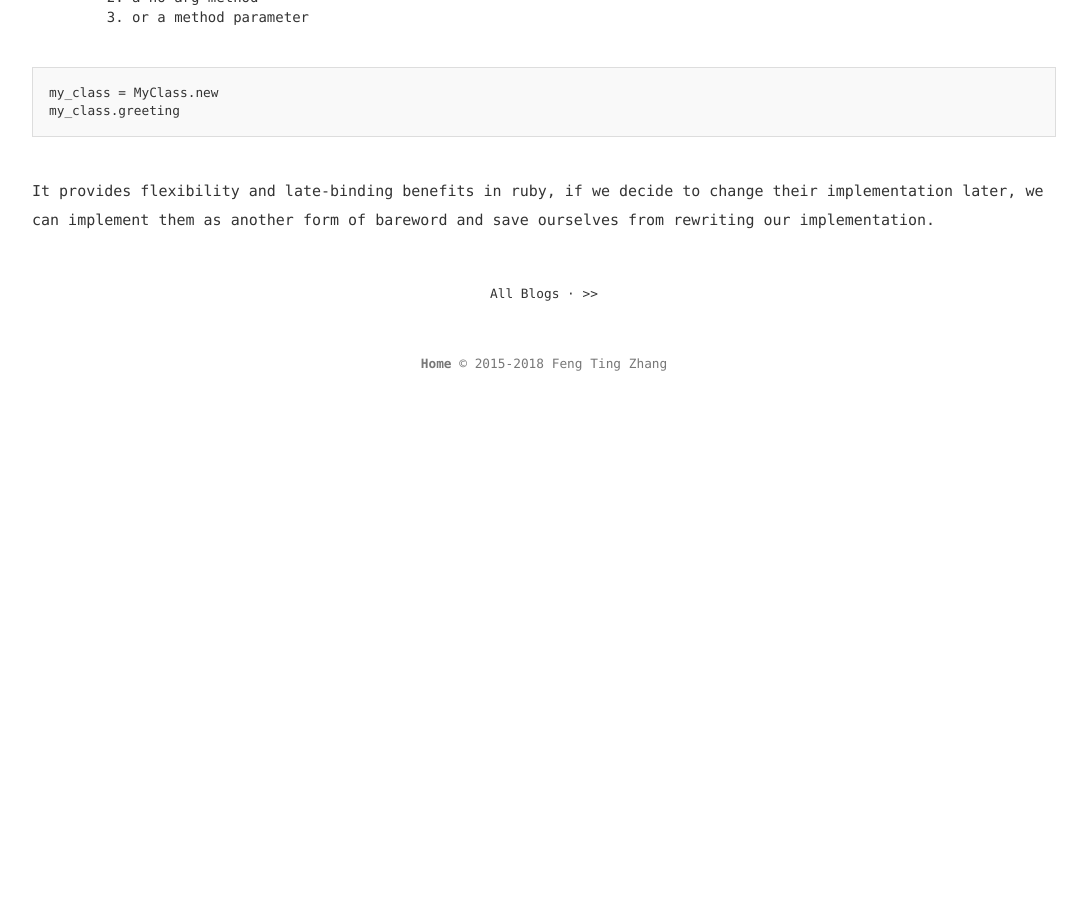
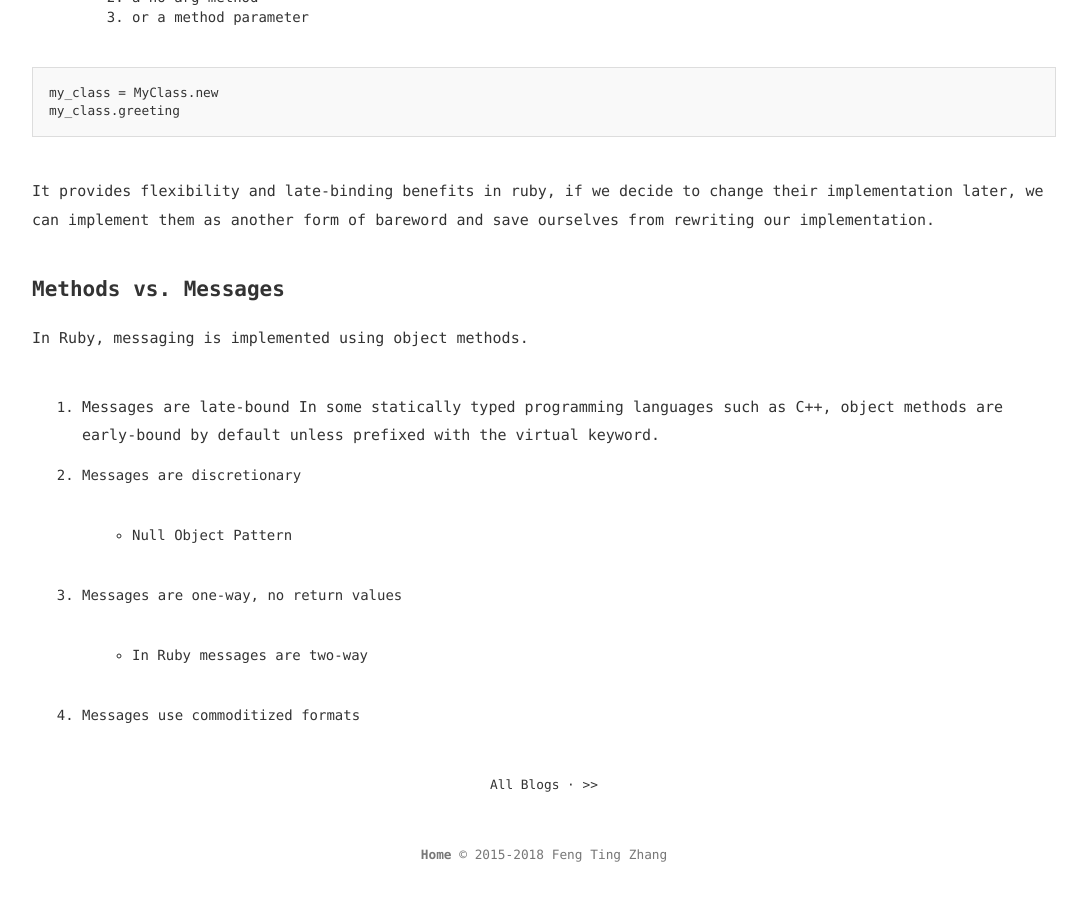
Before and after one commit to fengtingzhang/blog, a Jekyll site: the page built from _posts/2018-01-28-master-the-object-oriented-mindset-ruby-and-rails-week-1.md, in a window 1280 px wide and 900 px high, scrolled down 1219 px. Shown: the whole window, without its empty margins (96-1183 px from the left). Built offline with Jekyll 4.4.1, drawn with Linux system fonts in a browser that asks for light colours; before the commit the page ends 1628 px from its top, so only the background shows below that.

Commit message:
Update 2018-01-28-master-the-object-oriented-mindset-ruby-and-rails-week-1.md

````diff
--- a/_posts/2018-01-28-master-the-object-oriented-mindset-ruby-and-rails-week-1.md
+++ b/_posts/2018-01-28-master-the-object-oriented-mindset-ruby-and-rails-week-1.md
@@ -46,3 +46,17 @@ my_class.greeting
 ```
 
 It provides flexibility and late-binding benefits in ruby, if we decide to change their implementation later, we can implement them as another form of bareword and save ourselves from rewriting our implementation.
+
+## Methods vs. Messages
+In Ruby, messaging is implemented using object methods.
+
+1. Messages are late-bound
+In some statically typed programming languages such as C++, object methods are early-bound by default unless prefixed with the virtual keyword.
+
+2. Messages are discretionary
+* Null Object Pattern
+
+3. Messages are one-way, no return values
+* In Ruby messages are two-way
+
+4. Messages use commoditized formats
````
